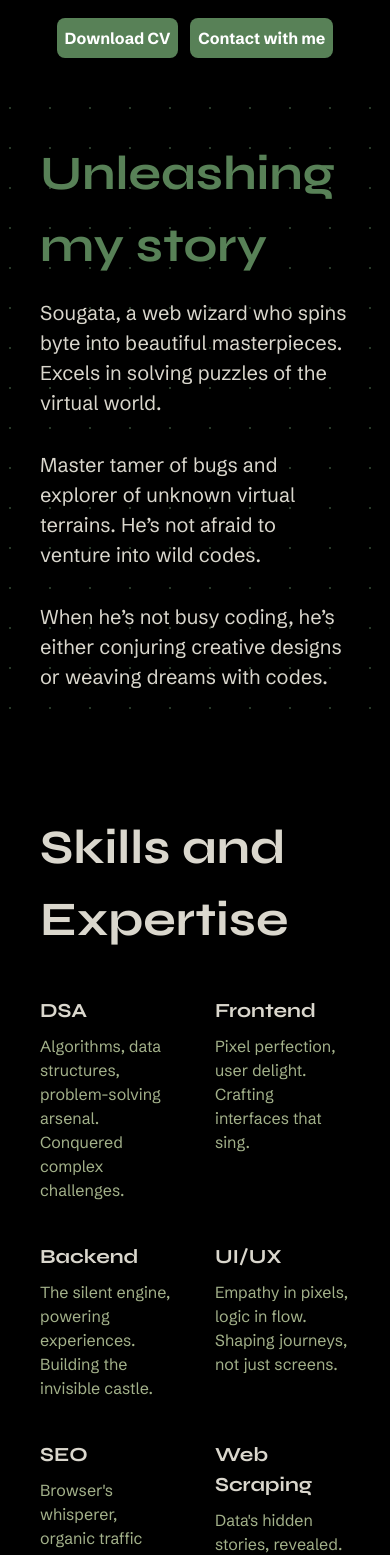
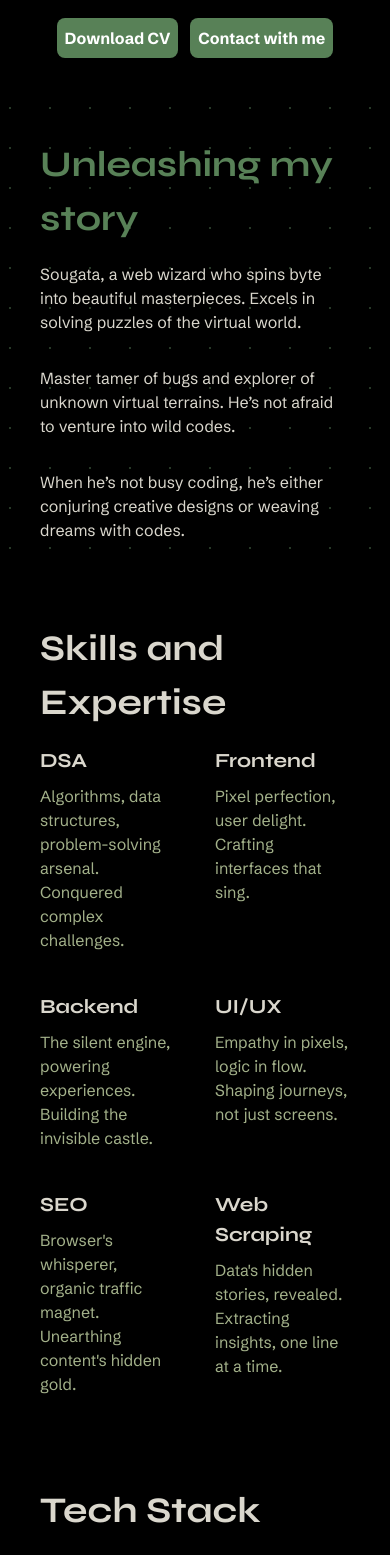
Before and after one commit to SougataMondal2000/portfolio, a React (Vite) app: page / in a window 390 px wide. Shown: the part 400-1955 px from the top of the page. Built offline with nearby package versions, Linux system fonts and the light colour scheme; what tailwindcss-animated would draw is missing.

Commit message:
ui fixes

```diff
--- a/src/sections/About.jsx
+++ b/src/sections/About.jsx
@@ -31,11 +31,11 @@ const About = () => {
       </svg>
       <div className=" lg:w-[1100px] w-full p-10">
         <div>
-          <h2 className="relative w-full text-[48px] text-[#588157] font-bold">
+          <h2 className="relative w-full md:text-[48px] text-[36px] text-[#588157] font-bold">
             Unleashing my story
           </h2>
         </div>
-        <div className="text-[#DAD7CD] text-[20px] pt-4 lg:w-[60%] w-full">
+        <div className="text-[#DAD7CD] md:text-[20px] text-[16px] pt-4 lg:w-[60%] w-full">
           <p className="pb-8 ab">
             Sougata, a web wizard who spins byte into beautiful masterpieces.
             Excels in solving puzzles of the virtual world.
--- a/src/sections/Contact.jsx
+++ b/src/sections/Contact.jsx
@@ -5,15 +5,20 @@ const Contact = () => {
     <div className="h-[300px] w-full relative flex items-center justify-center animate-fade-right animate-duration-[2000ms] animate-delay-200">
       <div className="h-auto w-[1000px]">
         <div className="lg:pt-12 lg:pb-10 text-center">
-          <h2 className="leading-none text-[#588157] font-bold text-[48px]">
+          <h2 className="leading-none text-[#588157] font-bold md:text-[48px] text-[36px]">
             Hire Me!
           </h2>
         </div>
-        <div>
-          <p className="text-[#DAD7CD] text-[20px] text-center lg:p-0 lg:pb-6 p-6">
+        <div className="max-md:hidden">
+          <p className="text-[#DAD7CD] md:text-[20px] text-[16px] text-center lg:p-0 lg:pb-6 p-6">
             Astounded yet? Invoke the enigma, enlist right away
             <br />
             by hiring me!
+          </p>
+        </div>
+        <div className="md:hidden">
+          <p className="text-[#DAD7CD] md:text-[20px] text-[16px] text-center lg:p-0 lg:pb-6 p-6">
+            Astounded yet? Invoke the enigma, enlist right away by hiring me!
           </p>
         </div>
         <div className="items-center justify-center flex">
--- a/src/sections/Projects.jsx
+++ b/src/sections/Projects.jsx
@@ -35,15 +35,15 @@ const projects = [
 
 const Projects = () => {
   return (
-    <div className="h-auto w-full flex items-center justify-center lg:pt-10 animate-fade-right animate-duration-[2000ms] animate-delay-200">
-      <div className="h-auto lg:w-[1100px]">
-        <div className="p-10 pb-0">
-          <h2 className="h-auto w-full text-[48px] text-[#DAD7CD] font-bold">
+    <div className="h-auto w-full flex items-center justify-center md:pt-10 pt-2 animate-fade-right animate-duration-[2000ms] animate-delay-200">
+      <div className="h-auto lg:w-[1100px] w-full p-10">
+        <div className="md:pb-10 pb-2">
+          <h2 className="relative h-auto w-full md:text-[48px] text-[36px] text-[#DAD7CD] font-bold">
             Showcase of Brilliance
           </h2>
         </div>
-        <div className="h-auto lg:w-[1000px] p-10">
-          <ul className="grid lg:grid-cols-2 grid-cols-1">
+        <div className="h-auto lg:w-[1000px]">
+          <ul className="flex flex-wrap justify-start items-center">
             {projects.map((item) => (
               <li key={item.project} className="">
                 <a href={item.projectURL} target="blank">
--- a/src/sections/Skills.jsx
+++ b/src/sections/Skills.jsx
@@ -27,10 +27,10 @@ const skills = [
 
 const Skills = () => {
   return (
-    <div className="h-auto w-full relative flex items-center justify-center pt-10 animate-fade-right animate-duration-[2000ms] animate-delay-200">
+    <div className="h-auto w-full relative flex items-center justify-center md:pt-10 animate-fade-right animate-duration-[2000ms] animate-delay-200">
       <div className="h-auto lg:w-[1100px] w-full p-10">
-        <div className="pb-10">
-          <h2 className="relative h-auto w-full text-[48px] text-[#DAD7CD] font-bold">
+        <div className="md:pb-10 pb-4">
+          <h2 className="relative h-auto w-full md:text-[48px] text-[36px] text-[#DAD7CD] font-bold">
             Skills and Expertise
           </h2>
         </div>
--- a/src/sections/TechStack.jsx
+++ b/src/sections/TechStack.jsx
@@ -70,14 +70,14 @@ const techIcons = [
 
 const Test = () => {
   return (
-    <div className="h-auto w-full relative flex items-center justify-center pt-10 animate-fade-right animate-duration-[2000ms] animate-delay-200">
+    <div className="h-auto w-full relative flex items-center justify-center md:pt-10 pt-2 animate-fade-right animate-duration-[2000ms] animate-delay-200">
       <div className="h-auto lg:w-[1100px] w-full p-10">
         <div className="pb-10">
-          <h2 className="relative h-auto w-full text-[48px] text-[#DAD7CD] font-bold">
+          <h2 className="relative h-auto w-full md:text-[48px] text-[36px] text-[#DAD7CD] font-bold">
             Tech Stack
           </h2>
         </div>
-        <div className="h-auto w-auto pb-4">
+        <div className="h-auto w-auto md:pb-4">
           <ul className="flex gap-4 max-lg:justify-center items-center flex-wrap logos">
             <Swiper
               slidesPerView={7}
--- a/src/sections/Testimonials.jsx
+++ b/src/sections/Testimonials.jsx
@@ -16,12 +16,12 @@ const Testimonials = () => {
     <div className="">
       <div className="h-auto w-full flex items-center justify-center lg:pt-10 animate-fade-right animate-duration-[2000ms] animate-delay-200">
         <div className="h-auto lg:w-[1100px]">
-          <div className="p-10 pb-0">
-            <h2 className="h-auto w-full text-[48px] text-[#DAD7CD] font-bold">
+          <div className="px-10 pb-2">
+            <h2 className="h-auto w-full lg:text-[48px] text-[36px] text-[#DAD7CD] font-bold">
               Testimonials
             </h2>
           </div>
-          <div className="h-auto lg:w-[1000px] p-10">
+          <div className="h-auto lg:w-[1000px] px-10 py-2">
             <ul className="grid lg:grid-cols-2 grid-cols-1">
               {testimonials.map((item, id) => (
                 <TestimonialCard
```
